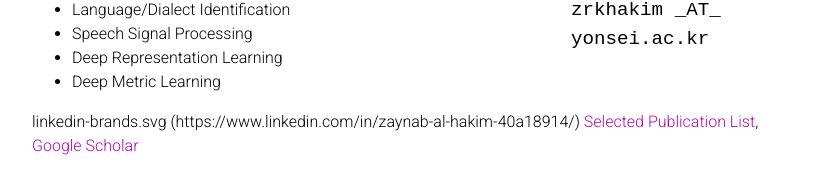
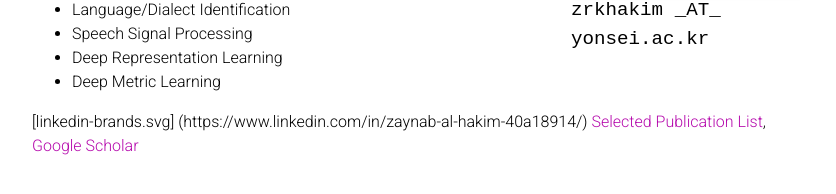
Before and after one commit to zrkhakim/zrkhakim.github.io, a Jekyll site: the page built from _pages/about.md, in a window 1280 px wide. Shown: the part 410-604 px from the top of the page, without its empty margins (223-1059 px from the left). Built offline with Jekyll 4.4.1, drawn with Linux system fonts in a browser that asks for light colours; nearby versions of some CDN libraries; a style sheet for code colours, icons or effects is not loaded.

```diff
--- a/_pages/about.md
+++ b/_pages/about.md
@@ -33,7 +33,7 @@ I received the M.S. degree in Electrical and Computer Engineering from Sultan Qa
 - Deep Metric Learning
 
 
-linkedin-brands.svg (https://www.linkedin.com/in/zaynab-al-hakim-40a18914/)
+[linkedin-brands.svg] (https://www.linkedin.com/in/zaynab-al-hakim-40a18914/)
 [Selected Publication List](https://zrkhakim.github.io/publications/),
 [Google Scholar](https://scholar.google.co.kr/citations?user=-kUJUrIAAAAJ&hl=en){:target="\_blank"}
 
```
